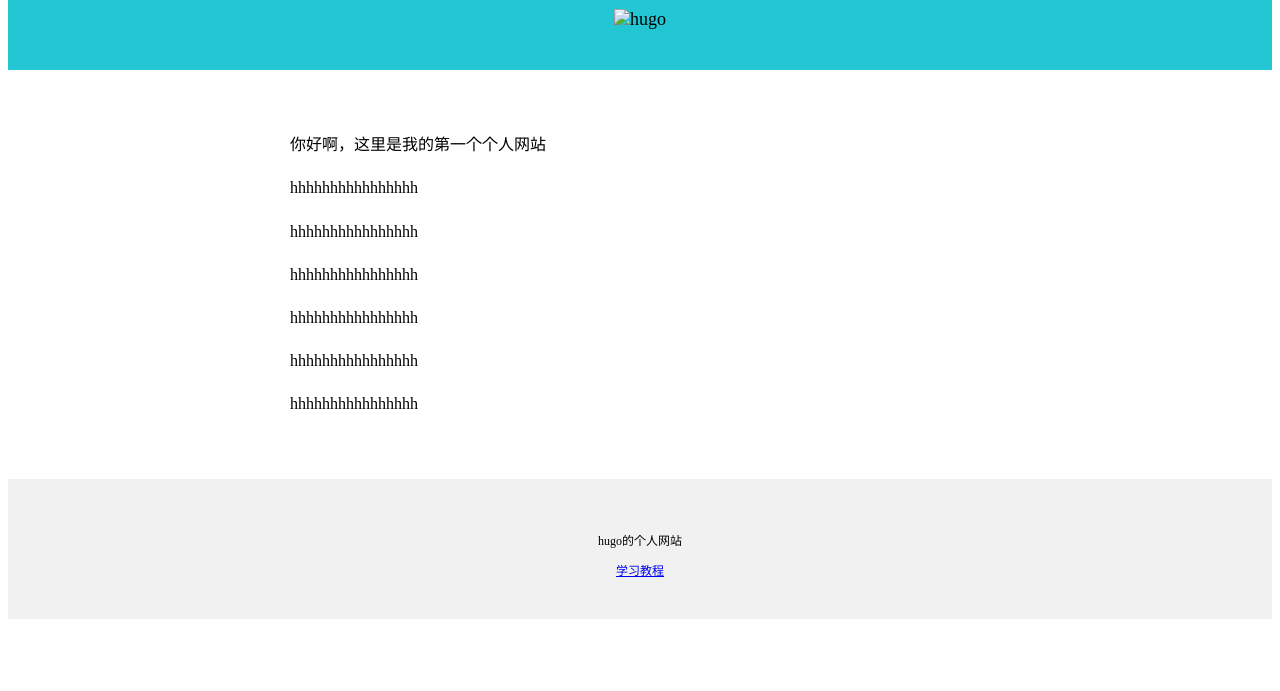
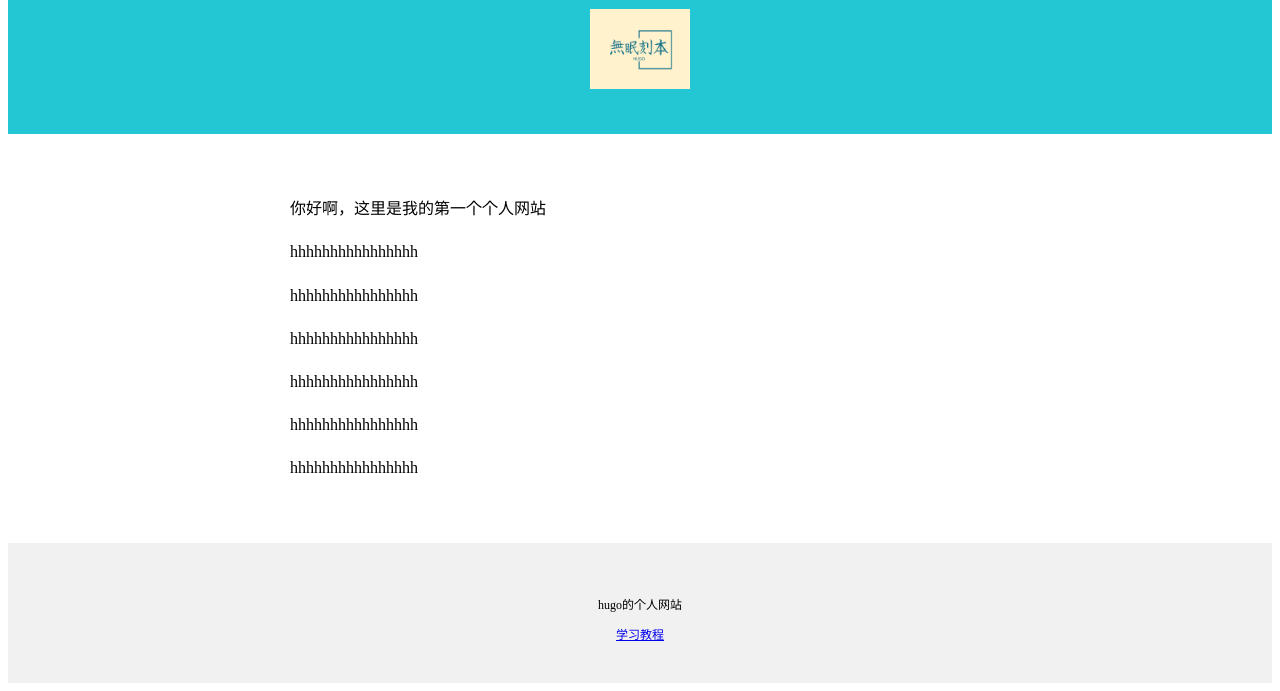
Before and after one commit to hugofangyu/reo1-one, a plain HTML site: page index.html in a window 1280 px wide. Shown: the part 129-820 px from the top of the page. Drawn offline with Linux system fonts and the light colour scheme.

Commit message:
Update index.html

```diff
--- a/index.html
+++ b/index.html
@@ -14,7 +14,7 @@
     font-size: 18px;
     ">
         <h1>Hello</h1>
-        <img src="./img/wumian.png" alt="hugo" width="100px" height="80px">
+        <img src="./wumian.png" alt="hugo" width="100px" height="80px">
     </div>
     <div style="max-width: 700px;
                 margin:30px auto;
```
